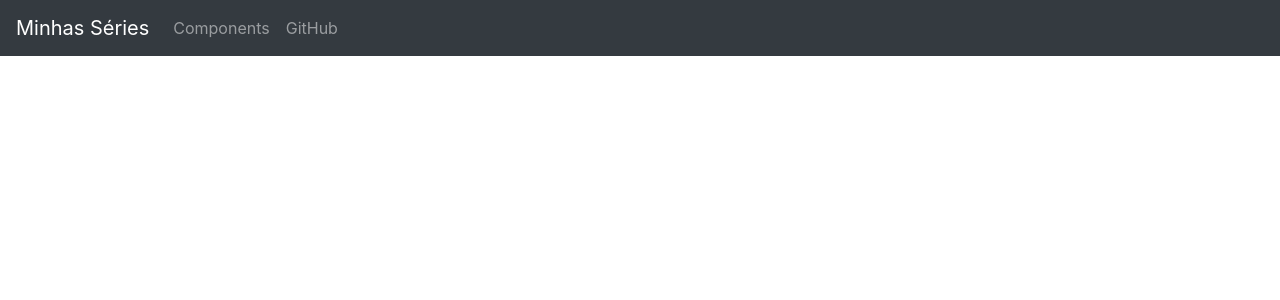
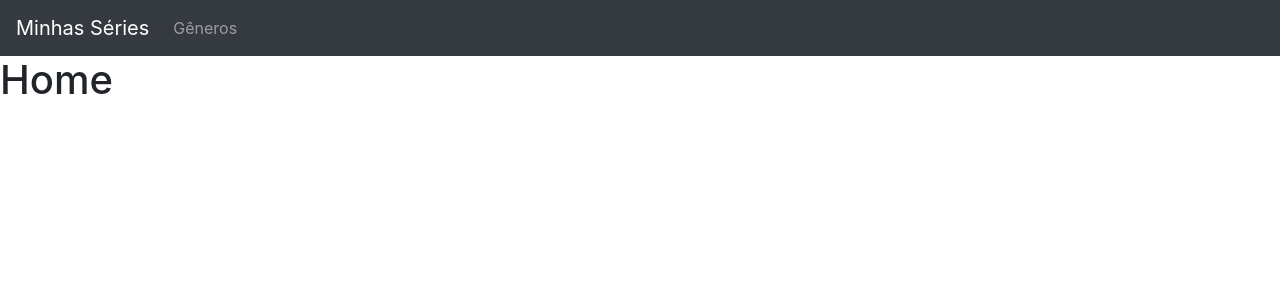
Before and after one commit to jorge-lucas5/MinhasSeries, a React (Create React App) app: page / in a window 1280 px wide. Shown: the top 300 px of the page. Built offline with nearby package versions, Linux system fonts and the light colour scheme.

Commit message:
configurando SPA

```diff
--- a/package.json
+++ b/package.json
@@ -39,6 +39,7 @@
     ]
   },
   "devDependencies": {
+    "@types/react-router-dom": "^5.1.7",
     "@types/reactstrap": "^8.7.2"
   }
 }
--- a/src/App.js
+++ b/src/App.js
@@ -1,10 +1,27 @@
 import { Header } from "./components/Header";
+import { BrowserRouter as Router, Route } from "react-router-dom";
+
+const Home = () => {
+  return (
+    <h1>Home</h1>
+  );
+}
+
+const Generos = () => {
+  return (
+    <h1>Gêneros</h1>
+  );
+}
 
 function App() {
   return (
-    <div>
-      <Header />
-    </div>
+    <Router>
+      <div>
+        <Header />
+        <Route path='/' exact component={Home}></Route>
+        <Route path='/generos' component={Generos}></Route>
+      </div>
+    </Router>
   );
 }
 
--- a/src/components/Header.js
+++ b/src/components/Header.js
@@ -1,5 +1,6 @@
 import { Navbar, NavbarBrand, Collapse, Nav, NavItem, NavLink, NavbarToggler } from "reactstrap";
 import React, { useState } from "react";
+import { Link } from "react-router-dom";
 
 export function Header() {
     const [isOpen, setIsOpen] = useState(false);
@@ -8,15 +9,12 @@ export function Header() {
     return (
         <div>
             <Navbar color="dark" dark expand="md">
-                <NavbarBrand href="/">Minhas Séries</NavbarBrand>
+                <NavbarBrand tag={Link} to='/'>Minhas Séries</NavbarBrand>
                 <NavbarToggler onClick={toggle} />
                 <Collapse isOpen={isOpen} navbar>
                     <Nav className="" navbar>
                         <NavItem>
-                            <NavLink href="/components/">Components</NavLink>
-                        </NavItem>
-                        <NavItem>
-                            <NavLink href="https://github.com/reactstrap/reactstrap">GitHub</NavLink>
+                            <NavLink tag={Link} to="/generos">Gêneros</NavLink>
                         </NavItem>
                     </Nav>
                 </Collapse>
```
Also changed, not shown: 1 other file (tests, documents, lock files or other folders).
